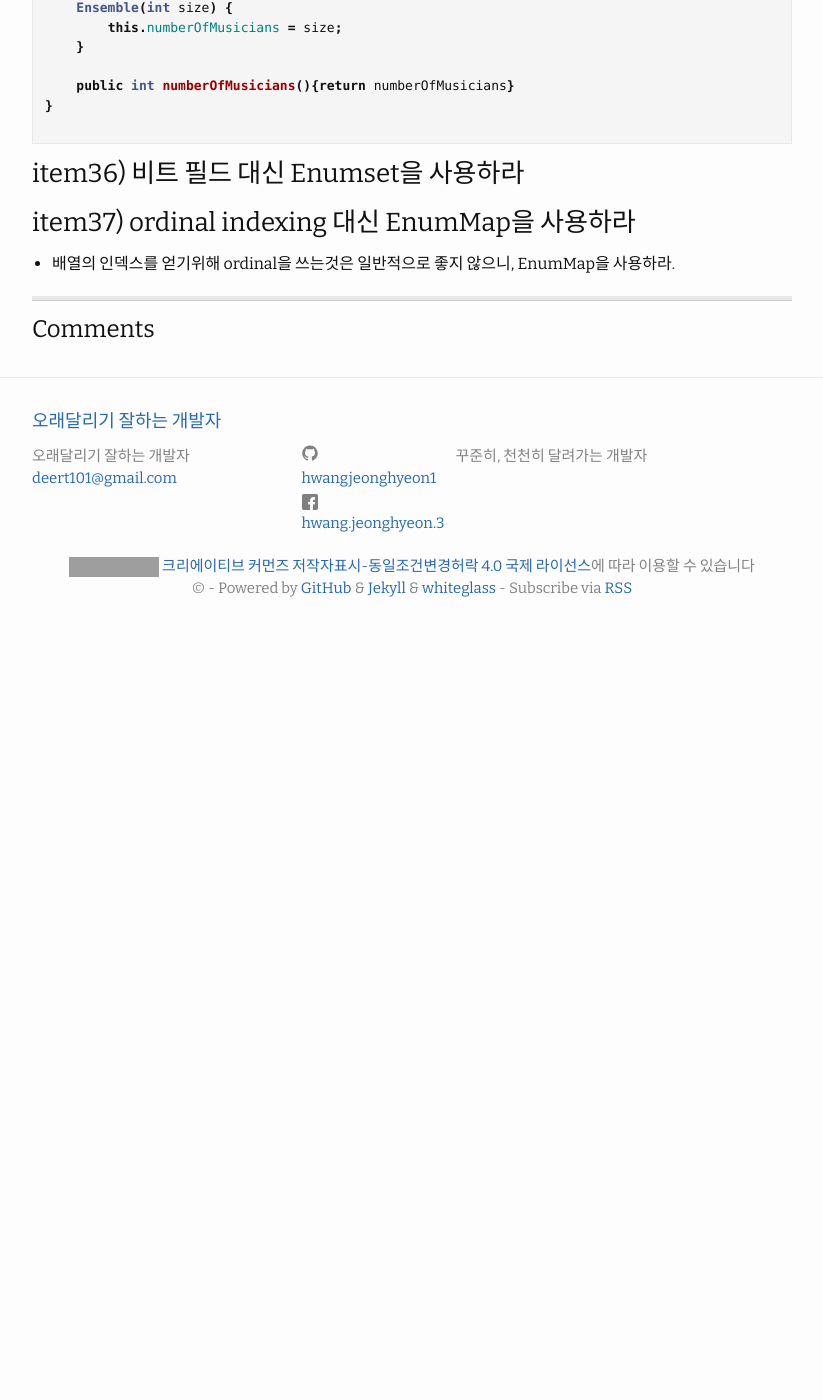
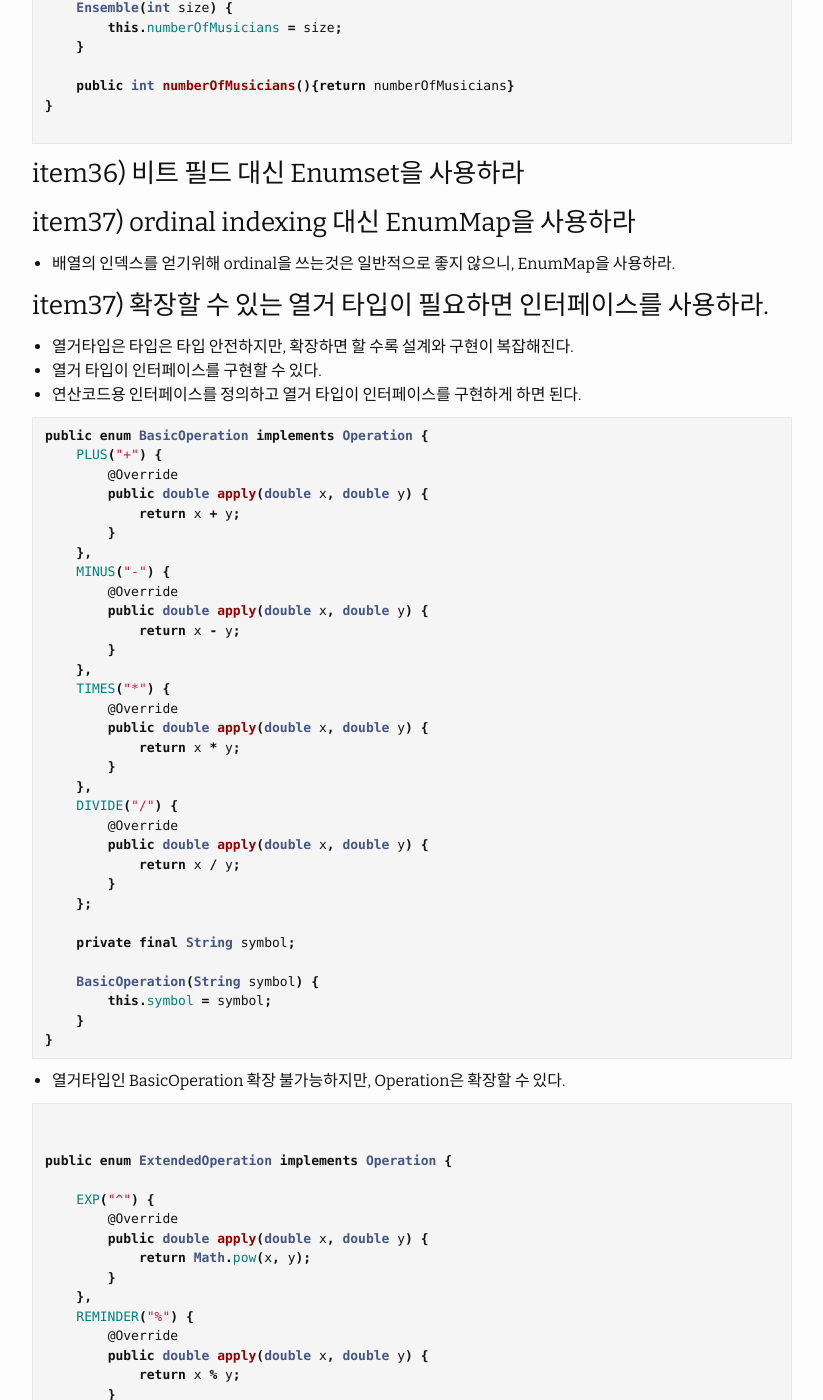
Before and after one commit to HWANGJEONGHYEON1/HWANGJEONGHYEON1.github.io, a Jekyll site: the page built from _posts/2022-02-18-effectivc_java5.md, in a window 1280 px wide and 1400 px high, scrolled down 1109 px. Shown: the whole window, without its empty margins (228-1051 px from the left). Built offline with Jekyll 4.4.1, drawn with Linux system fonts in a browser that asks for light colours; comment, search, counter and statistics services are not loaded; before the commit the page ends 1739 px from its top, so only the background shows below that; some of the changed text lies outside the part shown; grey boxes are pictures that could not be loaded.

````diff
--- a/_posts/2022-02-18-effectivc_java5.md
+++ b/_posts/2022-02-18-effectivc_java5.md
@@ -56,3 +56,80 @@ public enum Ensemble {
 
 ### item37) ordinal indexing 대신 EnumMap을 사용하라
 - 배열의 인덱스를 얻기위해 ordinal을 쓰는것은 일반적으로 좋지 않으니, EnumMap을 사용하라.
+
+
+### item37) 확장할 수 있는 열거 타입이 필요하면 인터페이스를 사용하라.
+- 열거타입은 타입은 타입 안전하지만, 확장하면 할 수록 설계와 구현이 복잡해진다.
+- 열거 타입이 인터페이스를 구현할 수 있다.
+- 연산코드용 인터페이스를 정의하고 열거 타입이 인터페이스를 구현하게 하면 된다.
+
+```java
+public enum BasicOperation implements Operation {
+    PLUS("+") {
+        @Override
+        public double apply(double x, double y) {
+            return x + y;
+        }
+    },
+    MINUS("-") {
+        @Override
+        public double apply(double x, double y) {
+            return x - y;
+        }
+    },
+    TIMES("*") {
+        @Override
+        public double apply(double x, double y) {
+            return x * y;
+        }
+    },
+    DIVIDE("/") {
+        @Override
+        public double apply(double x, double y) {
+            return x / y;
+        }
+    };
+
+    private final String symbol;
+
+    BasicOperation(String symbol) {
+        this.symbol = symbol;
+    }
+}
+```
+
+- 열거타입인 BasicOperation 확장 불가능하지만, Operation은 확장할 수 있다.
+
+```java
+
+
+public enum ExtendedOperation implements Operation {
+
+    EXP("^") {
+        @Override
+        public double apply(double x, double y) {
+            return Math.pow(x, y);
+        }
+    },
+    REMINDER("%") {
+        @Override
+        public double apply(double x, double y) {
+            return x % y;
+        }
+    };
+
+    private String symbol;
+
+    ExtendedOperation(String symbol) {
+        this.symbol = symbol;
+    }
+}
+
+
+```
+
+- Operation을 구현한 열거타입만 작성하면 끝이다.
+- 열거타입은 확장할 수 없지만, 인터페이스와 그 인터페이스를 구현하는 기본 열거타입을 함께 사용해 같은 효과를 낼 수 있다.
+
+
+### item39) 명명 패턴보다 애너테이션을 사용하라
````
Also changed, not shown: _posts/2022-04-20-docker-container-2.md (added, +41 -0 lines).
